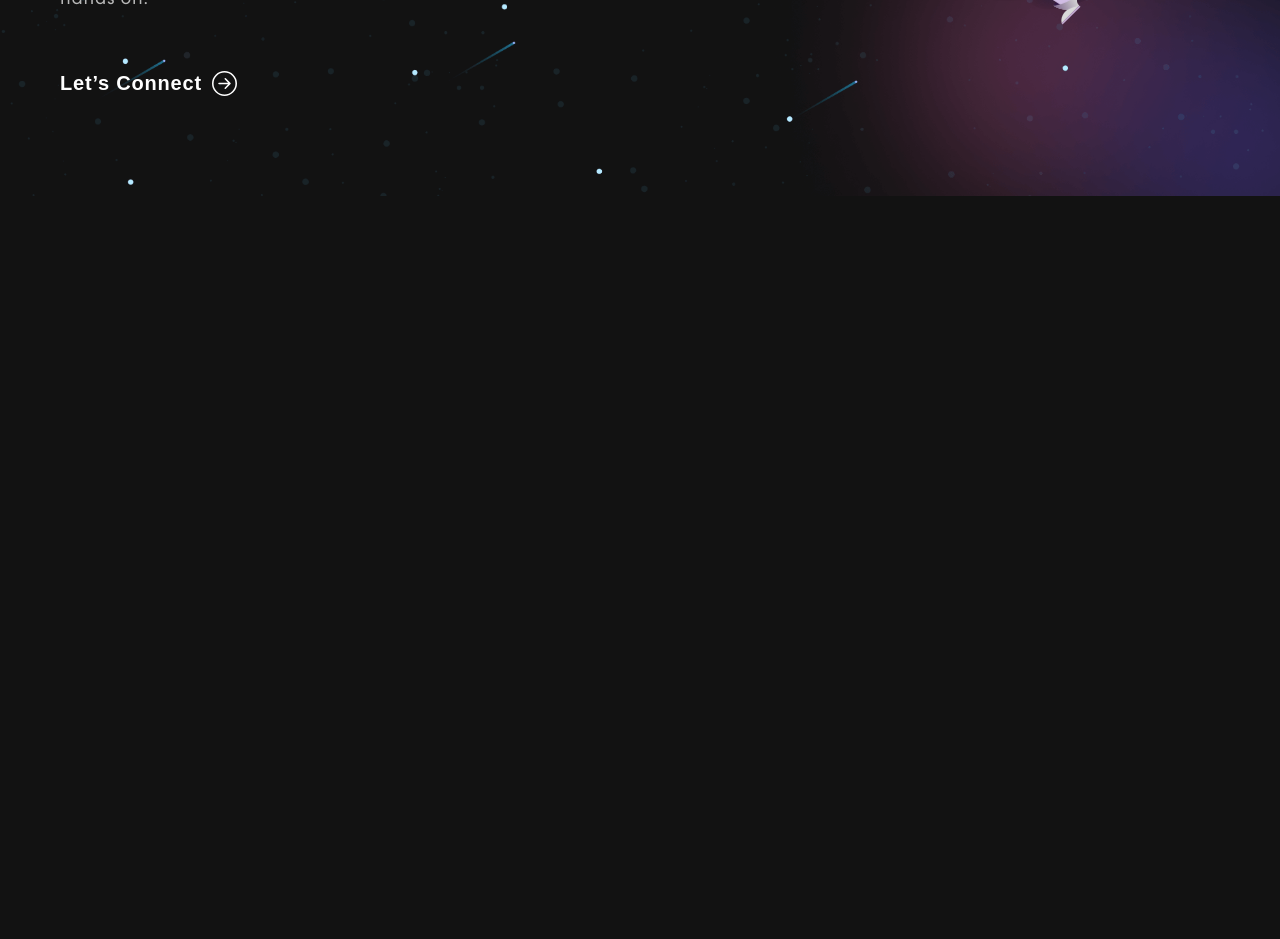
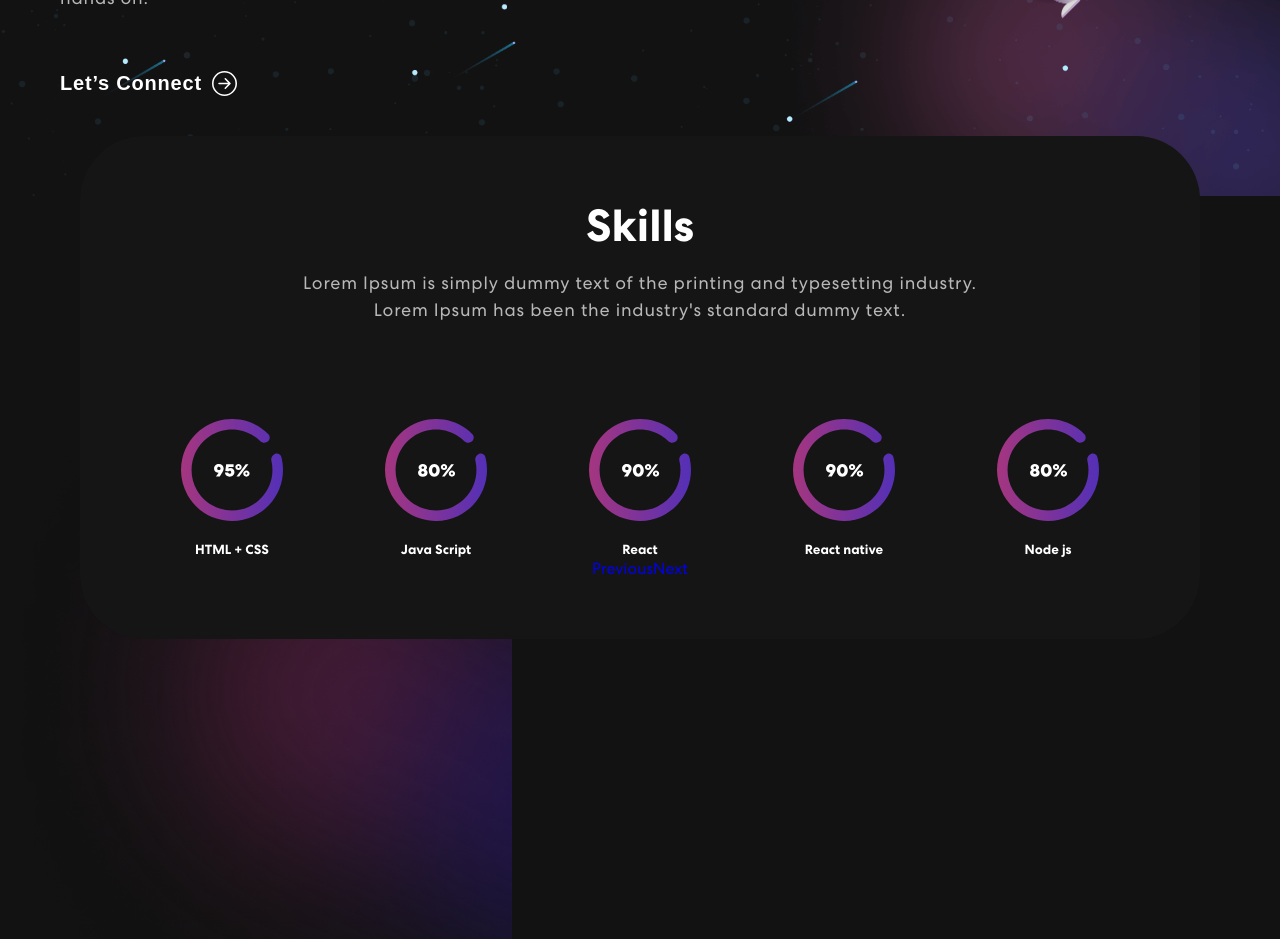
Before and after one commit to 0trava/Advanced_portfolio, a React (Create React App) app: page / in a window 1280 px wide. Shown: the part 540-1479 px from the top of the page. Before the commit the page ends 800 px from the top, so only its background shows below. Built offline with nearby package versions, Linux system fonts and the light colour scheme.

Commit message:
add skills

```diff
--- a/package.json
+++ b/package.json
@@ -12,6 +12,7 @@
     "react-bootstrap": "^2.8.0",
     "react-bootstrap-icons": "^1.10.3",
     "react-dom": "^18.1.0",
+    "react-multi-carousel": "^2.8.4",
     "react-on-screen": "^2.1.1",
     "react-scripts": "5.0.1",
     "web-vitals": "^2.1.3"
--- a/src/App.css
+++ b/src/App.css
@@ -340,11 +340,17 @@ nav.navbar .navbar-toggler[aria-expanded="true"] .navbar-toggler-icon {
     margin: 14px 0 75px 0;
 }
 .skill-slider {
-  width: 80%;
+  width: 100%;
   margin: 0 auto;
   position: relative;
+
+
 }
-.skill-slider .item img {
+
+.carousel-inner {
+  display: flex;
+}
+.skill-slider .items img {
   width: 50%;
   margin: 0 auto 15px auto;
 }
--- a/src/App.jsx
+++ b/src/App.jsx
@@ -1,6 +1,7 @@
 import { NavBar } from "./components/NavBar";
 import {Banner} from "./components/Banner";
 import "./App.css";
+import { Skills } from "components/Skills";
 
 
 export const App = () =>  {
@@ -8,6 +9,8 @@ export const App = () =>  {
     <div  className="App">
       <NavBar></NavBar>
       <Banner />
+
+      <Skills />
     </div>
   );
 }
--- a/src/components/NavBar.js
+++ b/src/components/NavBar.js
@@ -26,6 +26,7 @@ export const NavBar = () => {
 
     const onUpdateActiveLink = (value) => {
         setActiveLink(value);
+
     }
 
   return (
--- a/src/components/Skills.js
+++ b/src/components/Skills.js
@@ -9,22 +9,23 @@ import colorSharp from "../assets/img/color-sharp2.png";
 export const Skills = () => {
     const responsive = {
         superLargeDesktop: {
-            breakpoint: {max: 4000, min: 3000},
-            items: 5,
+          // the naming can be any, depends on you.
+          breakpoint: { max: 4000, min: 3000 },
+          items: 5
         },
         desktop: {
-            breakpoint: {max: 3000, min: 1024},
-            items: 3,
+          breakpoint: { max: 3000, min: 1024 },
+          items: 3
         },
         tablet: {
-            breakpoint: {max: 1024, min: 464},
-            items: 2,
+          breakpoint: { max: 1024, min: 464 },
+          items: 2
         },
         mobile: {
-            breakpoint: {max: 464, min: 0},
-            items: 1,
-        },
-    }
+          breakpoint: { max: 464, min: 0 },
+          items: 1
+        }
+      };
 
 
 
@@ -39,37 +40,33 @@ export const Skills = () => {
                     Skills
                 </h2>
                 <p>Lorem Ipsum is simply dummy text of the printing and typesetting industry.<br></br> Lorem Ipsum has been the industry's standard dummy text.</p>
-                <Carousel responsive={responsive} infinite={true} className='skill-slider'>
-                    <div className='item'>
-                        <img src={meter1} alt="Images"/>
-                        <h5>Web Development</h5>
+                <Carousel responsive={responsive} infinite={true} className="owl-carousel owl-theme skill-slider">
+                    <div className='items'>
+                        <img src={meter1} alt="Images1"/>
+                        <h5>HTML + CSS</h5>
                     </div>
-                    <div className='item'>
-                        <img src={meter2} alt="Images"/>
-                        <h5>Web Development</h5>
+                    <div className='items'>
+                        <img src={meter2} alt="Images2"/>
+                        <h5>Java Script</h5>
                     </div>
-                    <div className='item'>
-                        <img src={meter3} alt="Images"/>
-                        <h5>Web Development</h5>
+                    <div className='items'>
+                        <img src={meter3} alt="Images3"/>
+                        <h5>React</h5>
                     </div>
-                    <div className='item'>
-                        <img src={meter1} alt="Images"/>
-                        <h5>Web Development</h5>
+                    <div className='items'>
+                        <img src={meter3} alt="Images4"/>
+                        <h5>React native</h5>
                     </div>
-                    <div className='item'>
-                        <img src={meter2} alt="Images"/>
-                        <h5>Web Development</h5>
-                    </div>
-                    <div className='item'>
-                        <img src={meter3} alt="Images"/>
-                        <h5>Web Development</h5>
+                    <div className='items'>
+                        <img src={meter2} alt="Images5"/>
+                        <h5>Node js</h5>
                     </div>
                 </Carousel>
             </div>
             </Col>
         </Row>
     </Container>
-    <img src={colorSharp} className='background-image-left' />
+    <img src={colorSharp} className='background-image-left' alt="background_image"/>
 
     </section>
   )
```
Also changed, not shown: 1 other file (tests, documents, lock files or other folders).
